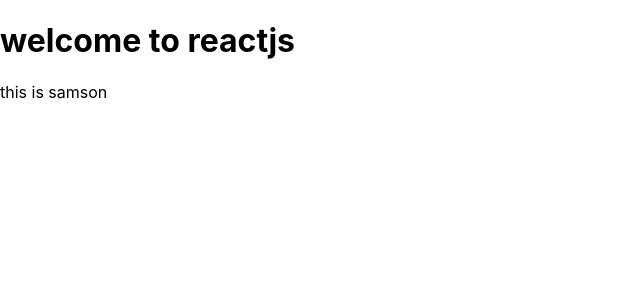
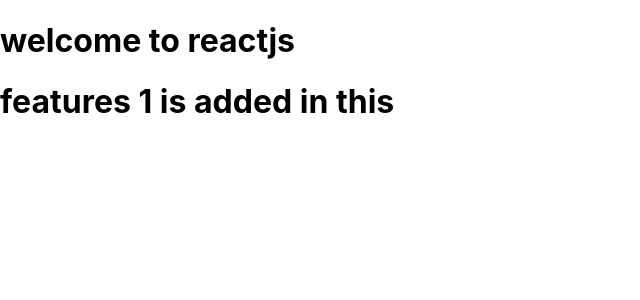
Before and after one commit to Samsongollapalli/first-app, a React (Create React App) app: page / in a window 1280 px wide. Shown: the top 300 px of the page, without its empty margins (0-640 px from the left). Built offline with nearby package versions, Linux system fonts and the light colour scheme.

Commit message:
features 1 file is added

```diff
--- a/src/App.js
+++ b/src/App.js
@@ -6,7 +6,7 @@
     <div>
 
 <h1> welcome to reactjs </h1>
-<p> this is samson </p>
+<h1> features 1 is added in this </h1>
     </div>
 
   );
```
